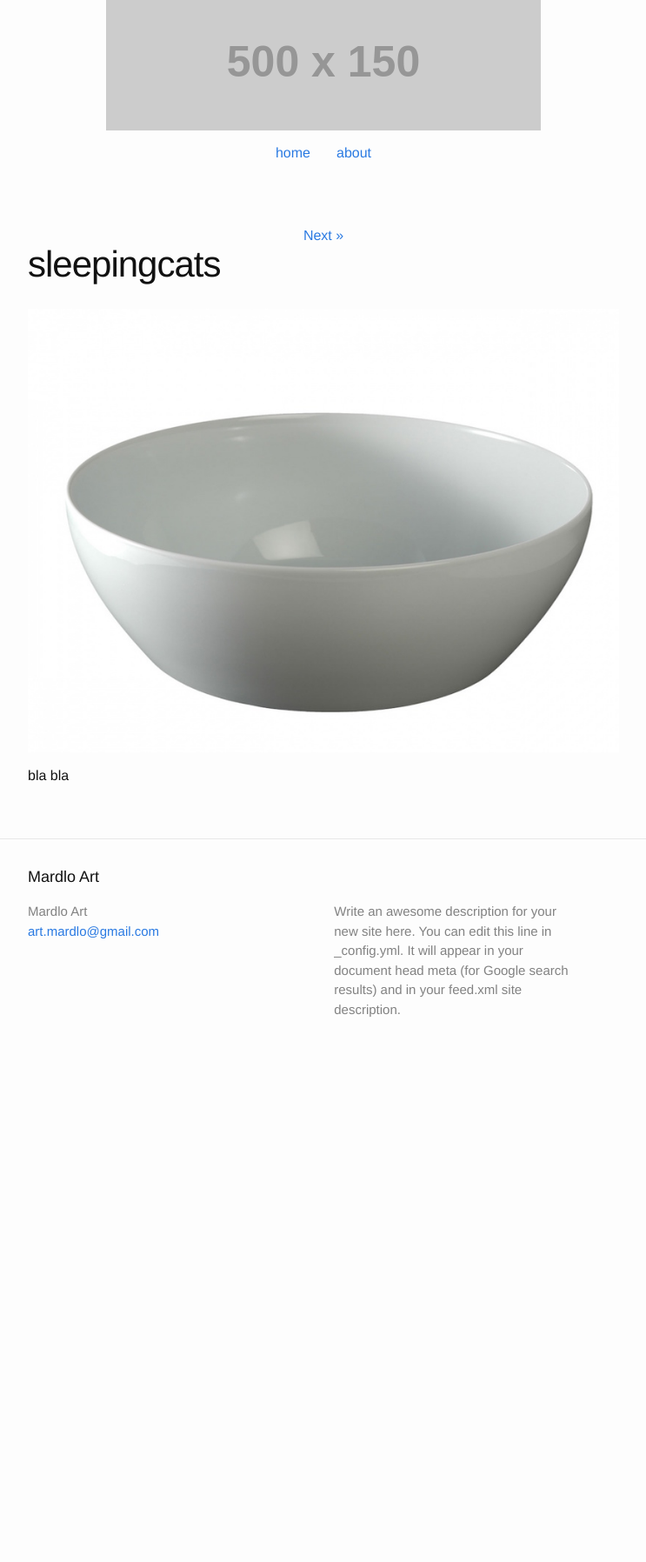
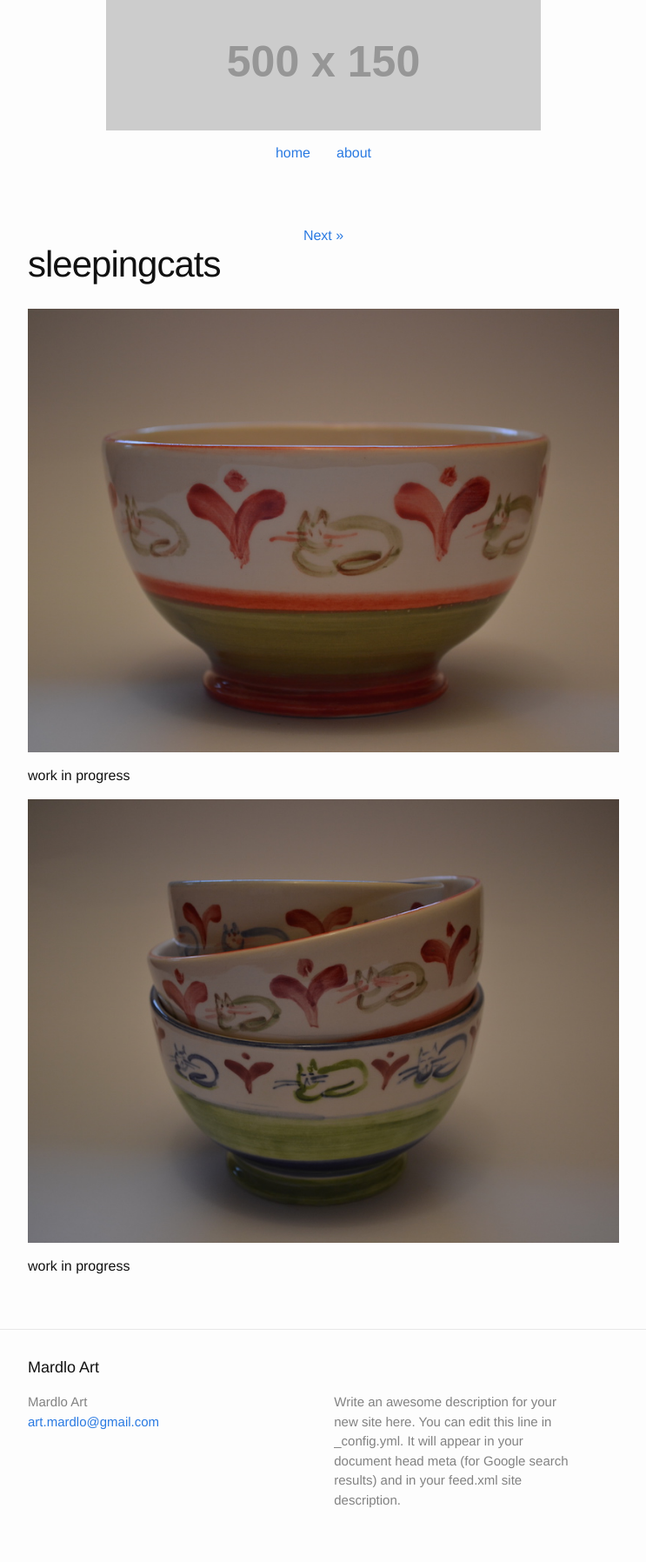
Before and after one commit to mardlo/mardlo.github.io, a Jekyll site: the page built from _posts/2016-11-15-sleepingcats.markdown, in a window 1280 px wide. Shown: the whole page at 87% size, without its empty margins (268-1011 px from the left). Built offline with Jekyll 4.4.1, drawn with Linux system fonts in a browser that asks for light colours; before the commit the page ends 1232 px from its top, so only the background shows below that.

Commit message:
Update 2016-11-15-sleepingcats.markdown

```diff
--- a/_posts/2016-11-15-sleepingcats.markdown
+++ b/_posts/2016-11-15-sleepingcats.markdown
@@ -2,9 +2,13 @@
 layout: post
 title:  "sleepingcats"
 date:   2015-10-08 15:39:40
-preview: /assets/pics/colazionegatti.png
+preview: /assets/pics/breakfastcat300x300.png
 ---
 
-![La mia ciotolotta](/assets/pics/ciotola800x600.png)
+![La mia ciotolotta](/assets/pics/breakfastcat800x600.png)
 
-bla bla
+work in progress
+
+![La mia ciotolotta](/assets/pics/breakfastcats800x600.png)
+
+work in progress
```
